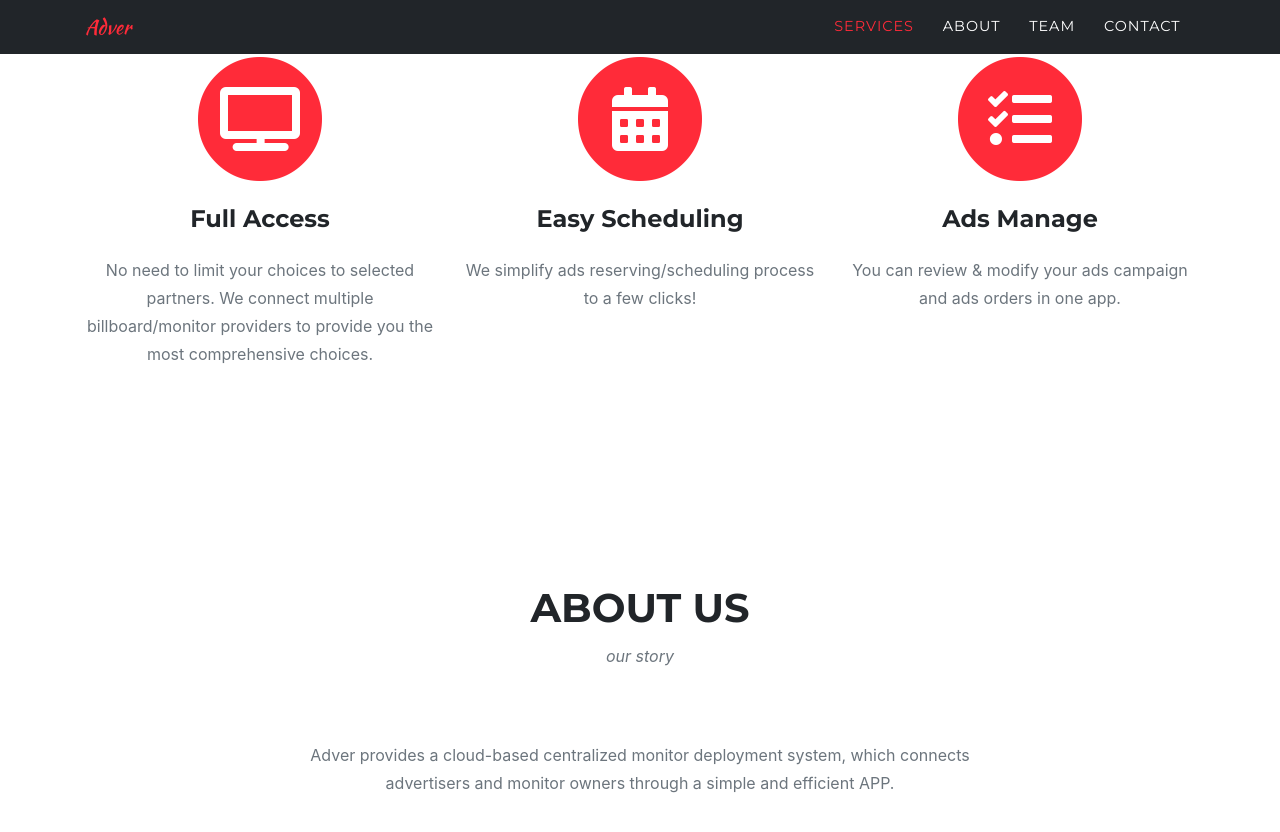
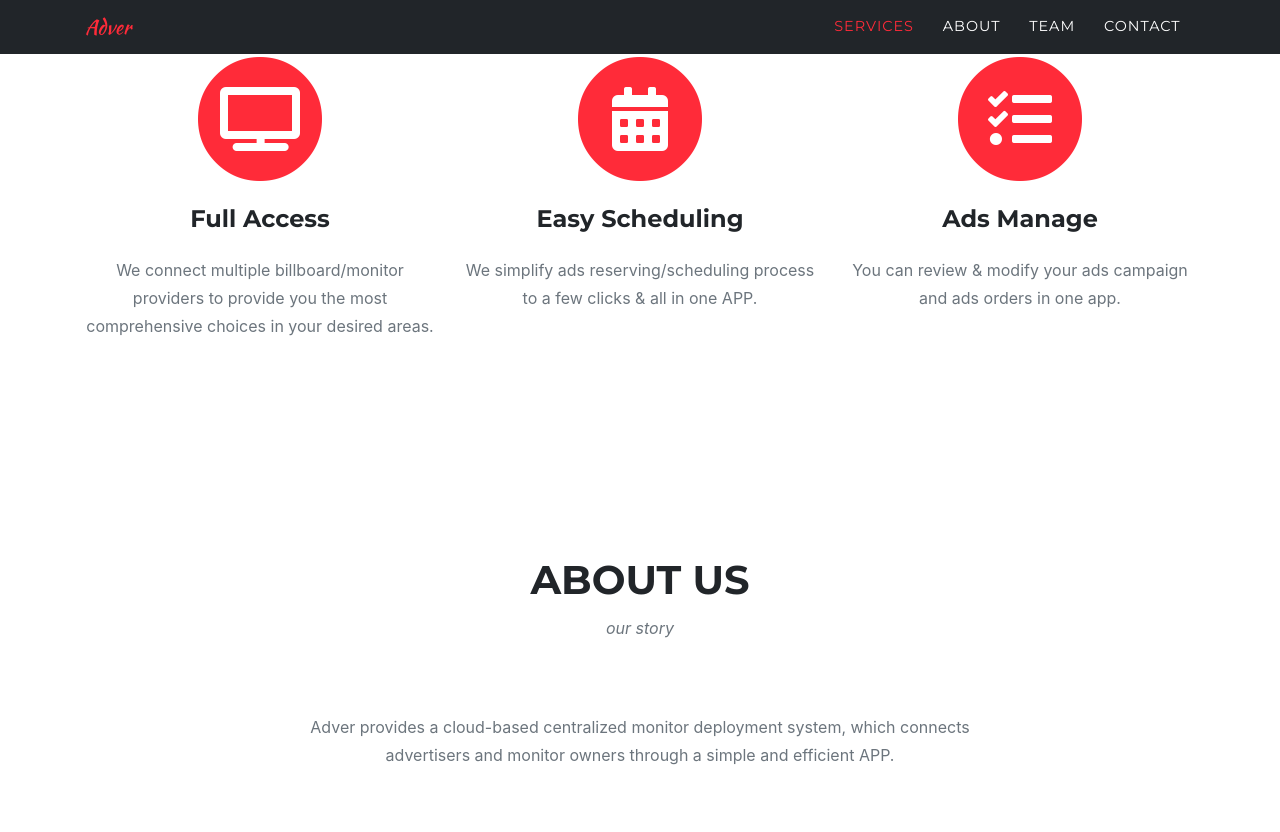
Before and after one commit to adver-tech/adver, a Jekyll site: the page built from index.md, in a window 1280 px wide and 900 px high, scrolled down 1179 px. Shown: the top 832 px of the window. Built offline with Jekyll 4.4.1, drawn with Linux system fonts in a browser that asks for light colours; some web fonts are replaced; some of the changed text lies outside the part shown.

Commit message:
Text Change and minor edits

```diff
--- a/_data/sitetext.yml
+++ b/_data/sitetext.yml
@@ -11,8 +11,8 @@
 # -----------------
 en: &DEFAULT_EN
   header:
-    title: Start Your Advertising Journey with Adver!
-    text: We Expand Your Ads Choices
+    title: Expand Your Ads Reach
+    text: Start Your Advertising Journey with Adver!
     button: Tell Me More
     buttonlink: "#services"
 
@@ -22,10 +22,10 @@ en: &DEFAULT_EN
     section: services
     list:
       - title: "Full Access"
-        desc: "No need to limit your choices to selected partners. We connect multiple billboard/monitor providers to provide you the most comprehensive choices."
+        desc: "We connect multiple billboard/monitor providers to provide you the most comprehensive choices in your desired areas."
         icon: fas fa-tv #find more at https://fontawesome.com/icons
       - title: "Easy Scheduling"
-        desc: "We simplify ads reserving/scheduling process to a few clicks! "
+        desc: "We simplify ads reserving/scheduling process to a few clicks & all in one APP."
         icon: fas fa-calendar-alt
       - title: "Ads Manage"
         desc: "You can review & modify your ads campaign and ads orders in one app."
@@ -110,7 +110,7 @@ en: &DEFAULT_EN
             icon: fab fa-linkedin-in
       - name: "Robin"
         role: "Lead Developer"
-        image: assets/img/team/2.jpg
+        image: assets/img/team/500x500.jpg
         social:
           # - url: https://twitter.com
           #   icon: fab fa-twitter
@@ -147,16 +147,16 @@ en: &DEFAULT_EN
   footer:
     legal: "Privacy Policy"
     social:
-      - url: https://twitter.com
-        icon: "fab fa-twitter"
-      - url: https://facebook.com
-        icon: "fab fa-facebook-f"
-      - url: https://linkedin.com
-        icon: "fab fa-linkedin-in"
-      - url: https://github.com/raviriley/agency-jekyll-theme
+      # - url: https://twitter.com
+      #   icon: "fab fa-twitter"
+      # - url: https://facebook.com
+      #   icon: "fab fa-facebook-f"
+      # - url: https://linkedin.com
+      #   icon: "fab fa-linkedin-in"
+      - url: https://adver-tech.github.io/adver/
         icon: "fab fa-github"
-      - url: https://instagram.com
-        icon: "fab fa-instagram"
+      # - url: https://instagram.com
+      #   icon: "fab fa-instagram"
 en-US:
   <<: *DEFAULT_EN
 en-CA:
```
Also changed, not shown: 4 other files.
